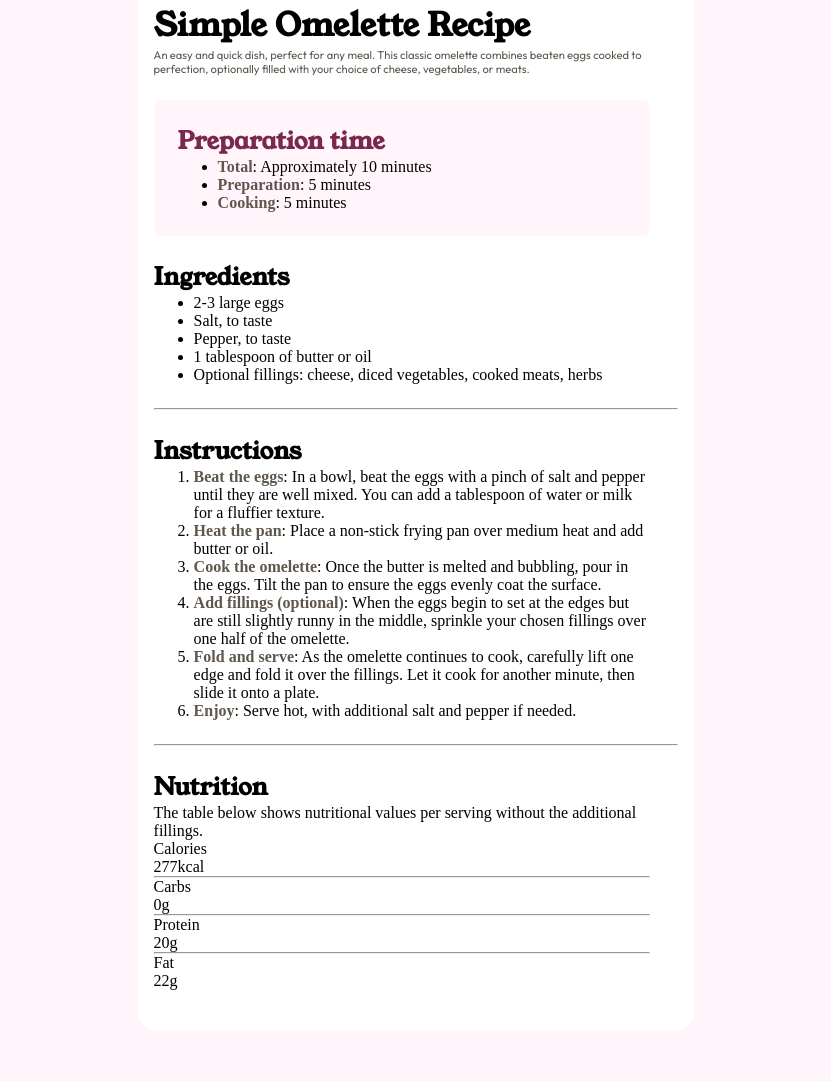
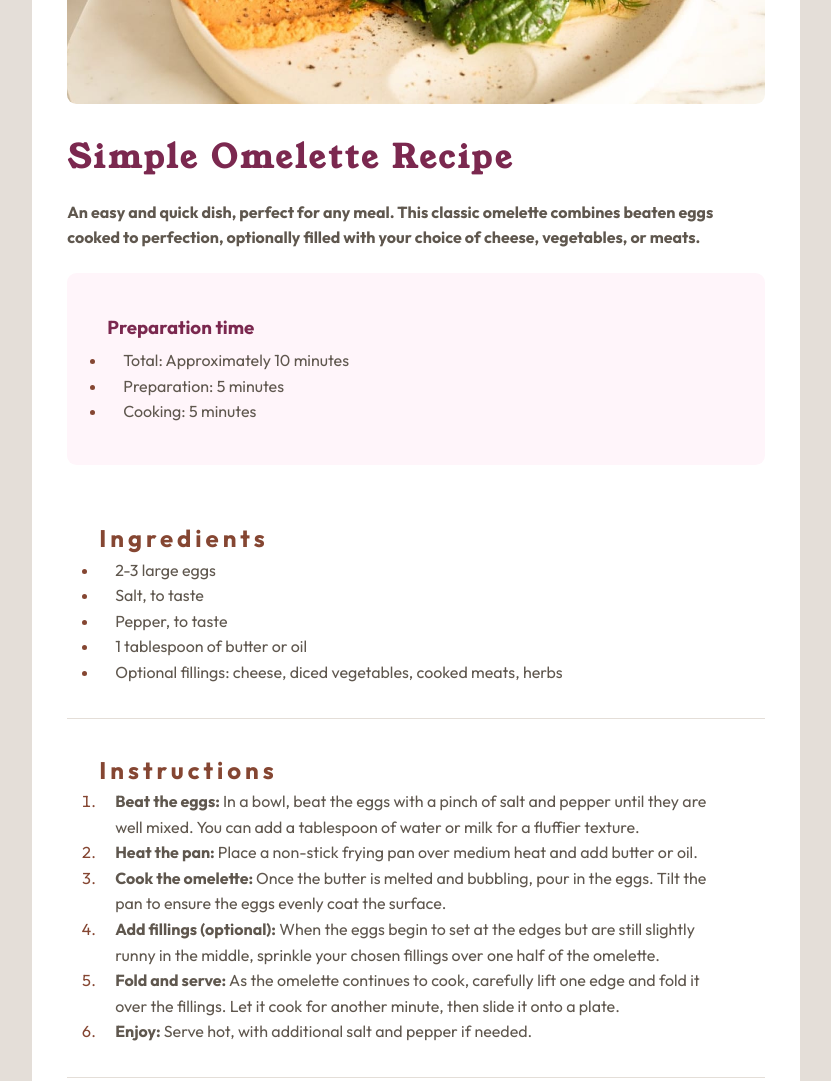
Before and after one commit to Bshy201/Recipe-Page, a plain HTML site: page index.html in a window 1280 px wide. Shown: the part 281-1362 px from the top of the page, without its empty margins (224-1055 px from the left). Before the commit the page ends 1311 px from the top, so only its background shows below. Drawn offline with Linux system fonts and the light colour scheme.

Commit message:
Refactored Index.html and sytles.css

```diff
--- a/index.html
+++ b/index.html
@@ -23,93 +23,103 @@
 <body>
   <main>
 
-  <img class="omel-img" src="assets/images/image-omelette.jpeg" alt="">
+    <img src="/assets/images/image-omelette.jpeg" alt="image-omelette" />
+
     <header>
-  <h1>
-    Simple Omelette Recipe
-  </h1>
-
-  <p>
-    An easy and quick dish, perfect for any meal. This classic omelette combines beaten eggs cooked
-  to perfection, optionally filled with your choice of cheese, vegetables, or meats.
+      <h1 class="title">Simple Omelette Recipe</h1>
+      <p class="paragraph">
+        An easy and quick dish, perfect for any meal. This classic omelette
+        combines beaten eggs cooked to perfection, optionally filled with your
+        choice of cheese, vegetables, or meats.
       </p>
     </header>
 
-  <section class="prep-section">
-  <h2>Preparation time</h2>
+    <div class="prep-section">
+      <h3>Preparation time</h3>
+      <ul>
+        <li><span>Total:</span> Approximately 10 minutes</li>
+        <li><span>Preparation:</span> 5 minutes</li>
+        <li><span>Cooking:</span> 5 minutes</li>
+      </ul>
+    </div>
 
-  <ul>
-    <li><span class="bold">Total</span>: Approximately 10 minutes</li>
-    <li><span class="bold">Preparation</span>: 5 minutes</li>
-    <li><span class="bold">Cooking</span>: 5 minutes</li>
-  </ul>
-  </section>
-
-  <section class="ingr-section">
+    <section>
+      <div class="ingred-section">
         <h2>Ingredients</h2>
-
         <ul>
           <li>2-3 large eggs</li>
           <li>Salt, to taste</li>
           <li>Pepper, to taste</li>
           <li>1 tablespoon of butter or oil</li>
-    <li>Optional fillings: cheese, diced vegetables, cooked meats, herbs</li>
+          <li>
+            Optional fillings: cheese, diced vegetables, cooked meats, herbs
+          </li>
         </ul>
-  </section>
+      </div>
 
-  <hr class="solid">
-
-  <section class="inst-section">
+      <div class="instr-section">
+        <ol>
           <h2>Instructions</h2>
-
-<ol>
-  <li><span class="bold">Beat the eggs</span>: In a bowl, beat the eggs with a pinch of salt and pepper until they are well mixed.
-    You can add a tablespoon of water or milk for a fluffier texture.</li>
-
-  <li><span class="bold">Heat the pan</span>: Place a non-stick frying pan over medium heat and add butter or oil.</li>
-
-  <li><span class="bold">Cook the omelette</span>: Once the butter is melted and bubbling, pour in the eggs. Tilt the pan to ensure
-    the eggs evenly coat the surface.</li>
-
-  <li><span class="bold">Add fillings (optional)</span>: When the eggs begin to set at the edges but are still slightly runny in the
-    middle, sprinkle your chosen fillings over one half of the omelette.</li>
-
-  <li><span class="bold">Fold and serve</span>: As the omelette continues to cook, carefully lift one edge and fold it over the
-    fillings. Let it cook for another minute, then slide it onto a plate.</li>
-
-  <li><span class="bold">Enjoy</span>: Serve hot, with additional salt and pepper if needed.</li>
+          <li>
+            <span> Beat the eggs: </span> In a bowl, beat the eggs with a
+            pinch of salt and pepper until they are well mixed. You can add a
+            tablespoon of water or milk for a fluffier texture.
+          </li>
+          <li>
+            <span> Heat the pan: </span>Place a non-stick frying pan over
+            medium heat and add butter or oil.
+          </li>
+          <li>
+            <span> Cook the omelette: </span> Once the butter is melted and
+            bubbling, pour in the eggs. Tilt the pan to ensure the eggs evenly
+            coat the surface.
+          </li>
+          <li>
+            <span> Add fillings (optional):</span> When the eggs begin to set
+            at the edges but are still slightly runny in the middle, sprinkle
+            your chosen fillings over one half of the omelette.
+          </li>
+          <li>
+            <span> Fold and serve:</span> As the omelette continues to cook,
+            carefully lift one edge and fold it over the fillings. Let it cook
+            for another minute, then slide it onto a plate.
+          </li>
+          <li>
+            <span>Enjoy:</span> Serve hot, with additional salt and pepper if
+            needed.
+          </li>
 
         </ol>
-  </section>
+      </div>
 
-  <hr class="solid">
-
-  <section class="nutr-section">
+      <div class="nut-section">
         <h2>Nutrition</h2>
-
-  <p>The table below shows nutritional values per serving without the additional fillings.</p>
+        <p>
+          The table below shows nutritional values per serving without the
+          additional fillings.
+        </p>
 
         <table>
           <tr>
-      <p>Calories</p>
-      <p>277kcal</p>
+            <td>Calories</td>
+            <th>277kcal</th>
           </tr>
-    <hr class="solid">
           <tr>
-      <p>Carbs</p>
-      <p>0g</p>
+            <td>Carbs</td>
+            <th>0g</th>
           </tr>
-    <hr class="solid">
           <tr>
-      <p>Protein</p>
-      <p>20g</p>
+            <td>Protein</td>
+            <th>20g</th>
           </tr>
-    <hr class="solid">
           <tr>
-      <p>Fat</p>
-      <p>22g</p>
+            <td>Fat</td>
+            <th>22g</th>
           </tr>
         </table>
+
+      </div>
+    </section>
 </section>
 
   </main>
--- a/styles.css
+++ b/styles.css
@@ -1,80 +1,191 @@
-*,
-*::before,
-*::after {
+* {
     margin: 0;
+    padding: 0;
     box-sizing: border-box;
   }
 
 :root {
  --White: hsl(0, 0%, 100%);
+
  --Stone100: hsl(30, 54%, 90%);
  --Stone150: hsl(30, 18%, 87%);
  --Stone600: hsl(30, 10%, 34%);
  --Stone900: hsl(24, 5%, 18%);
+
  --Brown800: hsl(14, 45%, 36%);
+
  --Rose800: hsl(332, 51%, 32%);
  --Rose50: hsl(330, 100%, 98%);
 
-    --Font-Size: 1rem;
  --Weight400: 400;
  --Weight600: 600;
  --Weight700: 700;
-
-    --MobileScreen: 375px;
 }
 
 body {
-    background-color: var(--Rose50);
-    min-height: 150svh;
+    font-family: 'Outfit', sans-serif;
+    background-color: var(--Stone150);
+    padding: 1.9rem 2.5rem;
+    min-height: 100vh;
     display: flex;
     justify-content: center;
+    align-items: center;
     flex-direction: column;
+    gap: 2rem;
+    line-height: 1.6;
   }
 
-main {
-    width: auto;
-    height: auto;
-    display: inline-block;
-    margin-inline: auto;
-    background-color: var(--White);
-    padding: 1rem;
-    border-radius: 1rem;
+  .ingred-section, .prep-section {
+    margin-top: 1.4rem;
   }
 
-main > header, section {
-    margin: 1.5rem 0rem;
+  .paragraph,
+.ingred-section,
+.instr-section,
+.instr-section li span,
+.prep-section,
+.prep-section li span,
+.nutrition-section {
+  color: var(--Stone600);
 }
 
-.omel-img {
-    height: 15rem;
-    border-radius: 1rem;
+
+main {
+    background-color: var(--White);
+    padding: 2.2rem;
+    margin: auto;
+    max-width: 48rem;
+    border-radius: 0.7rem;
   }
 
-section, header {
-    width: 31rem;
+  img {
+    display: block;
+    max-width: 100%;
+    border-radius: 0.6rem;
   }
 
-header > p {
-    font-family: "Outfit";
-    color: var(--Stone600);
-    font-size: .7rem;
+  .title {
+    font-family: 'Young Serif', serif;
+    margin-top: 1.8rem;
+    letter-spacing: 0.2rem;
+    color: var(--Rose800);
   }
 
-h1,h2 {
-    font-family: "Young Serif";
+  .paragraph {
+    font-weight: bold;
+    margin-top: 1rem;
+    max-width: 100%;
+    margin-bottom: 1rem;
+  }
+
+
+  .prep-section {
+    font-family: 'Outfit', sans-serif;
+    background: var(--Rose50);
+    padding: 2.5rem;
+    border-radius: 0.6rem;
+  }
+
+  .prep-section h3 {
+    color: var(--Rose800);
+    font-weight: bold;
+    margin-bottom: 5px;
+  }
+
+  .prep-sectionn li span {
+    font-weight: bold;
+  }
+
+
+
+  .ingred-section h2,
+  .instr-section h2,
+  .nutrition-section h2 {
+    letter-spacing: 4px;
+    color: var(--Brown800);
+  }
+
+  /* UNORDERED &ORDERED ITEM */
+  ul li,
+  ol li {
+    padding-left: 1rem;
+  }
+
+  li::marker {
+    color: var(--Brown800);
+  }
+
+
+  .ingred-section,
+  .instr-section {
+    border-bottom: 1px solid var(--Stone150);
+    padding: 2rem;
+  }
+
+
+  .instr-section {
+    font-size: 1rem;
+  }
+
+  .instr-section ol li span {
+    font-weight: bold;
+  }
+
+  .nut-section {
+    margin-top: 1.6rem;
+  }
+
+  table {
+    width: 100%;
+    margin: 1.6rem;
+  }
+
+  th,
+  td {
+    padding: 0.6rem;
+    text-align: left;
+    border-bottom: 1px solid var(--Stone150);
+  }
+
+  th {
+    color: var(--Brown800);
+  }
+
+  @media only screen and (max-width: 375px) {
+    body {
+      padding: 0;
+      background-color: transparent;
+    }
+    .container {
+      padding: 0;
+      max-width: 100vw;
+      border-radius: 0;
+    }
+
+    .heading-text {
+      padding: 1rem;
+    }
+
+    img {
+      border-radius: 0;
+    }
+
+    .title {
+      font-size: 1.6rem;
+      margin-top: 1rem;
+      line-height: 1.6rem;
+    }
+
+    .paragraph {
+      font-weight: 400;
     }
 
     .prep-section {
-    background-color: var(--Rose50);
-    padding: 1.5rem;
-    border-radius: .5rem;
+      margin: 1rem;
     }
 
-.prep-section > h2 {
-    color: var(--Rose800);
+    .nut-section {
+      margin: 1rem;
+      font-size: 0.9rem;
     }
-
-.bold {
-    font-weight: var(--Weight600);
-    color: var(--Stone600);
   }
```
Lines whose indentation alone changed are shown as unchanged.
